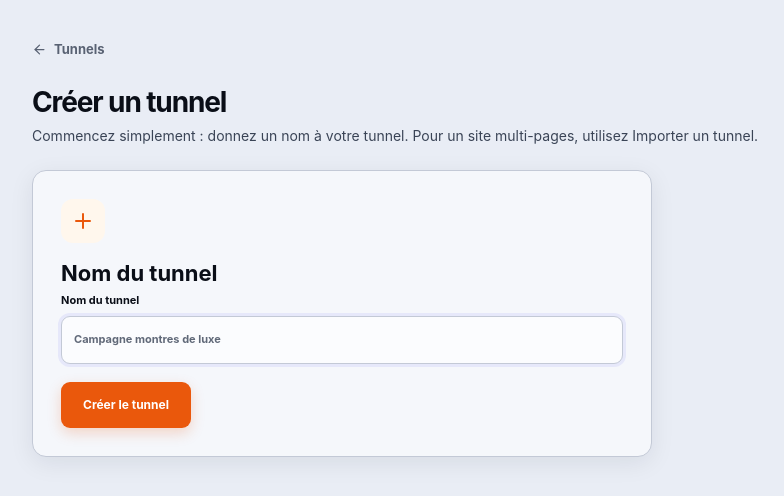
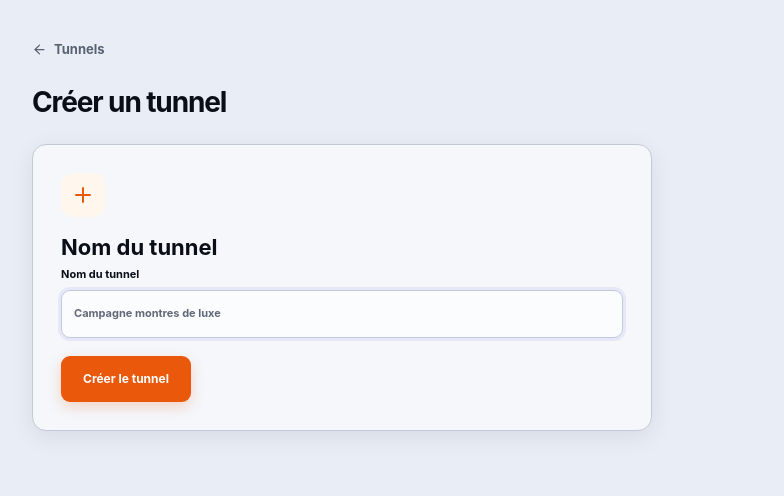
Before and after one commit to anamaherbert1-glitch/Conik.io, a Next.js app: page /funnels/new in a window 1280 px wide. Shown: the top 496 px of the page, without its empty margins (8-792 px from the left). Built offline with nearby package versions, Linux system fonts and the light colour scheme.

Commit message:
style: remove secondary subtitles from app screens

```diff
--- a/app/funnels/new/page.tsx
+++ b/app/funnels/new/page.tsx
@@ -191,10 +191,7 @@ function NewFunnelInner() {
         </Link>
         <small>IMPORT PROJET</small>
         <h1>Importer un projet web complet</h1>
-        <p className="funnel-new-intro">
-          Téléversez un <b>ZIP</b> contenant tout votre site : plusieurs pages HTML, CSS, JavaScript, images,
-          vidéos, audio et polices. Conik recrée un tunnel multi-pages avec navigation interne.
-        </p>
+
 
       <div className="choice funnel-create-card">
           <div className="ico">
@@ -235,7 +232,7 @@ function NewFunnelInner() {
               >
                 <FileArchive size={22} />
                 <span>{fileName || 'Glissez un ZIP ici ou cliquez pour choisir'}</span>
-                <small className="muted">Uniquement .zip — max 25 Mo — index.html + pages + assets</small>
+
               </div>
               <input
                 ref={fileRef}
@@ -263,11 +260,7 @@ function NewFunnelInner() {
           </form>
         </div>
 
-        <p className="muted" style={{ marginTop: 20, maxWidth: 640, lineHeight: 1.6 }}>
-          Important : n’importez pas un fichier <code>.json</code> seul. Conik attend un <b>ZIP</b> de site
-          web. Si un message parle de JSON, c’est en général une erreur serveur (timeout), pas un défaut de
-          votre projet.
-        </p>
+
 
         <style jsx>{`
           .funnel-new-page {
@@ -359,10 +352,7 @@ function NewFunnelInner() {
       </Link>
       <small>NOUVEAU TUNNEL</small>
       <h1>Créer un tunnel</h1>
-      <p className="funnel-new-intro">
-        Commencez simplement : donnez un nom à votre tunnel. Pour un site multi-pages, utilisez{' '}
-        <Link href="/funnels/new?mode=import">Importer un tunnel</Link>.
-      </p>
+
       <div className="choice funnel-create-card">
         <div className="ico">
           <Plus />
```
